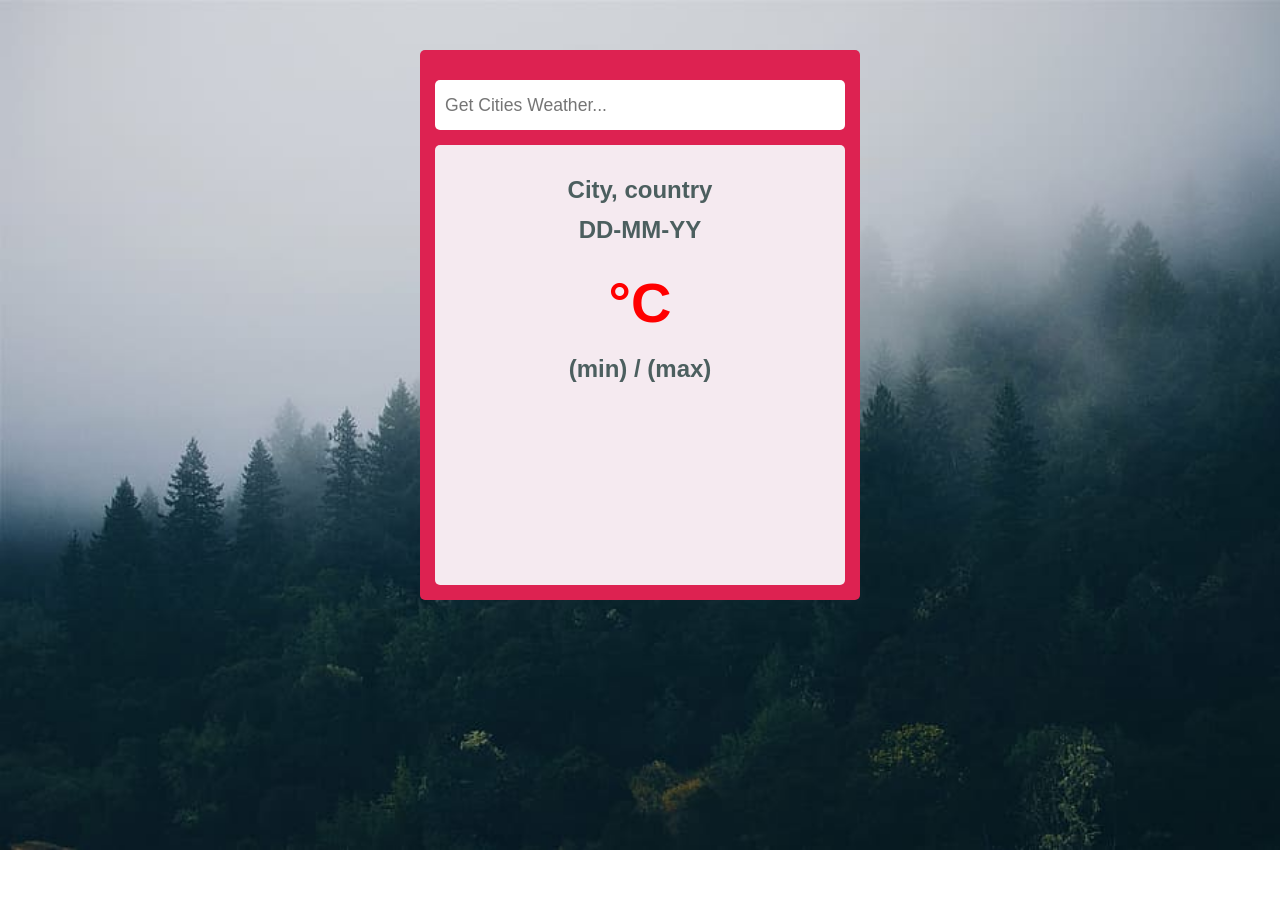
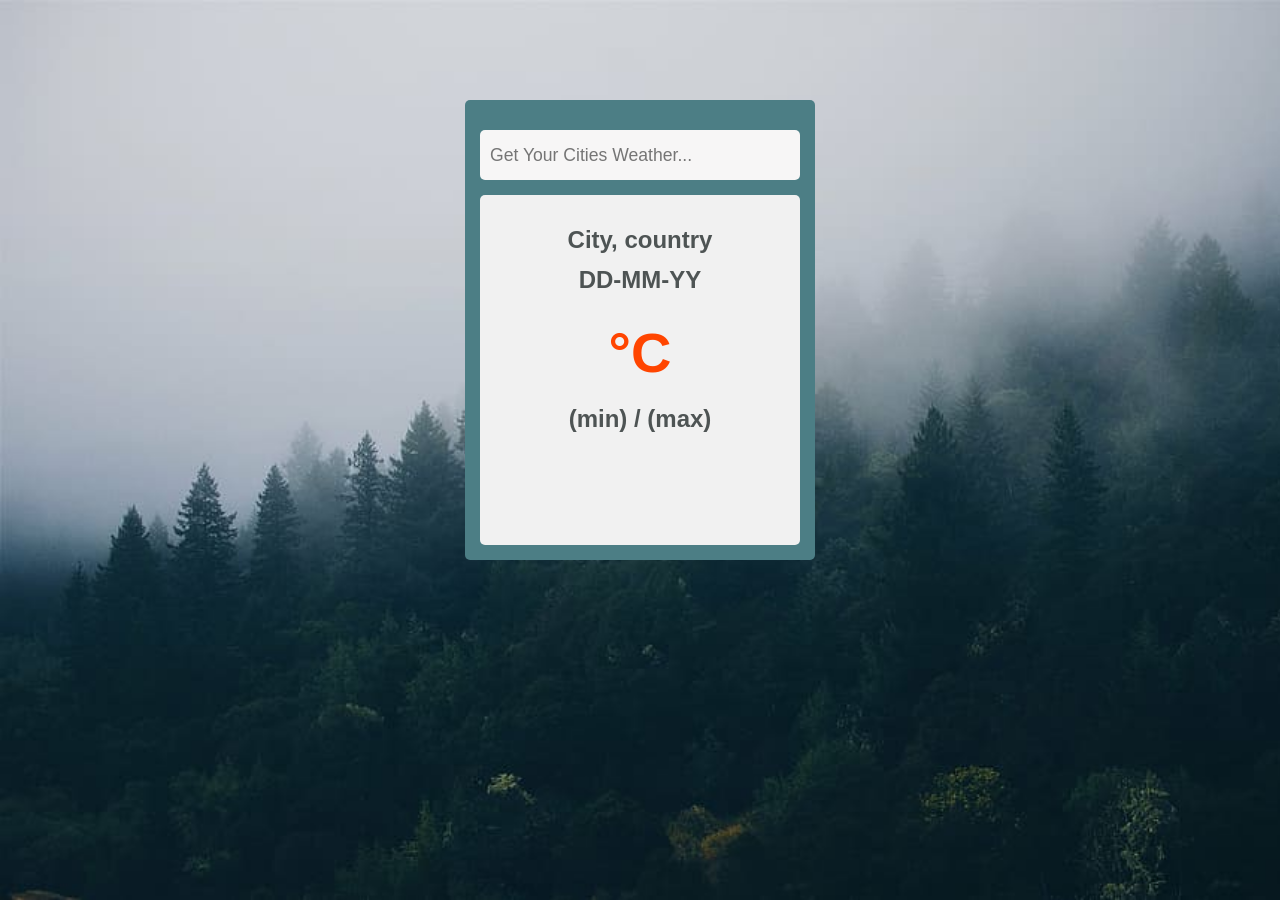
Before and after one commit to I-am-CHANDAN/Weather-App, a plain HTML site: page index.html in a window 1280 px wide. Before the commit the page ends 850 px from the top, so only its background shows below. Drawn offline with Linux system fonts and the light colour scheme.

Commit message:
style changed

```diff
--- a/index.html
+++ b/index.html
@@ -13,7 +13,7 @@
 <body>
     <div class="main">
         <div class="search-box">
-            <input type="text" class="input-box" id="input-box" placeholder="Get Cities Weather..." autofocus
+            <input type="text" class="input-box" id="input-box" placeholder="Get Your Cities Weather..." autofocus
                 autocomplete="off">
         </div>
 
--- a/style.css
+++ b/style.css
@@ -5,22 +5,23 @@
 }
 
 body {
-    background-image: url("img/default.jpg");
+    height: 100vh;
+    width: 100vw;
+    overflow: hidden;
     background-size: cover;
     background-repeat: no-repeat;
-    overflow: hidden;
     background-position: left center;
-    height: 100vh;
+    background-image: url("img/default.jpg");
 }
 
 .main {
-    width: 55vh;
+    width: 350px;
     padding: 15px;
-    margin: 50px auto;
+    margin: 100px auto;
     text-align: center;
     border-radius: 5px;
     font-family: sans-serif;
-    background-color: rgb(221, 34, 81);
+    background-color: rgb(76, 126, 133);
 }
 
 .input-box {
@@ -32,17 +33,17 @@ body {
     font-size: 1.1rem;
     border-radius: 5px;
     margin: 15px 0px;
-    background-color: rgb(255, 255, 255);
+    background-color: rgb(247, 246, 246);
 }
 
 
 .weather-body {
     padding: 20px;
-    color: rgb(76, 95, 95);
+    color: rgb(78, 84, 84);
     border-radius: 5px;
-    height: 55vh;
+    height: 350px;
     font-size: 1.5rem;
-    background-color: rgb(245, 234, 240);
+    background-color: rgb(241, 241, 241);
 }
 
 .location-detail {
@@ -55,7 +56,7 @@ body {
 .temp {
     margin: 20px;
     font-size: 3.5rem;
-    color: rgb(255, 0, 0);
+    color: orangered;
     font-weight: bold;
 }
 
@@ -65,7 +66,7 @@ body {
 
 .weather-type {
     margin: 20px;
-    font-size: 1.6rem;
-    font-weight: 600;
-    color: rgb(255, 0, 0);
+    font-size: 1.8rem;
+    font-weight: 700;
+    color: orangered;
 }
```
